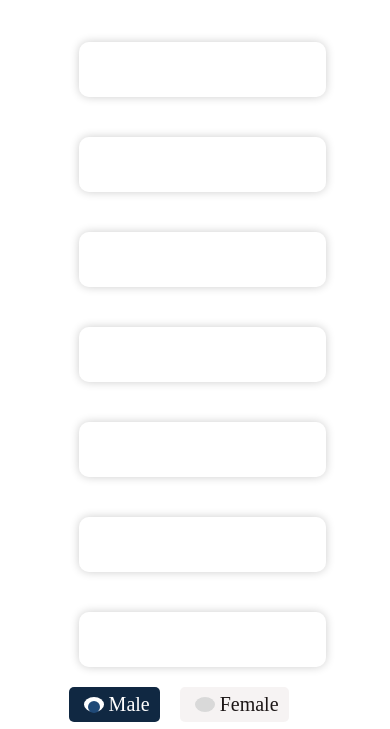
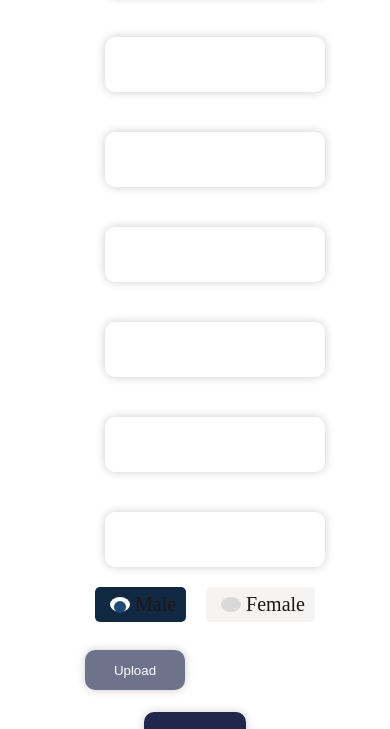
Before and after one commit to CodeBy-Raj/EventReg, a plain HTML site: page index.html in a window 390 px wide. Shown: the part 235-964 px from the top of the page. Drawn offline with nearby package versions, Linux system fonts and the light colour scheme.

Commit message:
mediaquery updated

```diff
--- a/index.html
+++ b/index.html
@@ -6,6 +6,7 @@
     <title>Registration</title>
     <link href='https://unpkg.com/boxicons@2.1.4/css/boxicons.min.css' rel='stylesheet'>
     <link rel="stylesheet" href="style.css">
+    <link rel="stylesheet" href="media-query.css">
 </head>
 <body>
     <div class="form-container">
--- /dev/null
+++ b/media-query.css
@@ -0,0 +1,26 @@
+@media screen and (max-width: 840px){
+.form-container{
+    height: 800px;
+}
+
+}
+@media screen and (max-width: 614px) {
+    .form-input{
+        margin-bottom: 20px;
+    }
+
+}
+
+@media screen and (max-width: 601px) {
+
+    .form-container{
+        flex-wrap: wrap;
+        flex-direction: row;
+        width: 500px;
+        /* align-items: center; */
+    }
+    .form-input{
+        width: 220px;
+        flex-direction: row;
+    }
+}
--- a/style.css
+++ b/style.css
@@ -22,11 +22,14 @@
     justify-content: center;
     min-height: 100vh;
     padding: 0 20px;
+
+
   }
   .form-container{
     display: flex;
     width: 1000px;
-    height: 600px;
+    /* height: 600px; */
+    height: auto;
     border: 3px solid rgba(255, 255, 255, 0.3);
     border-radius: 30px;
     backdrop-filter: blur(20px);
@@ -179,7 +182,7 @@
     font-size: 20px;
     color: #1d1717;
   }
-  #option-1:checked:checked ~ .option-1 span,
+  #option-1:checked:checked ~ .option-1 span
   #option-2:checked:checked ~ .option-2 span{
     color: #fff;
   }
```
